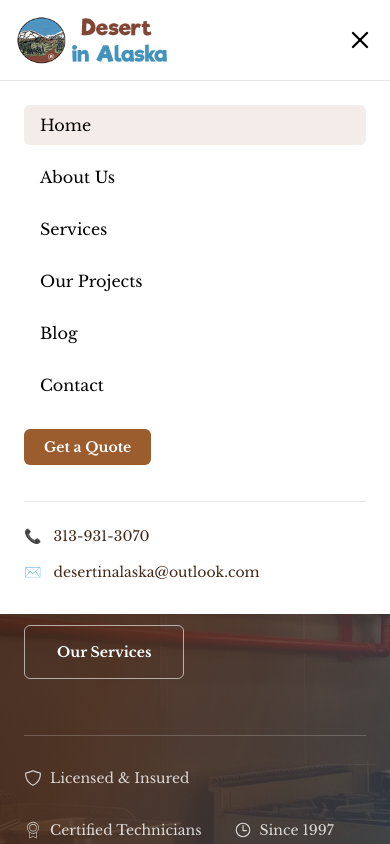
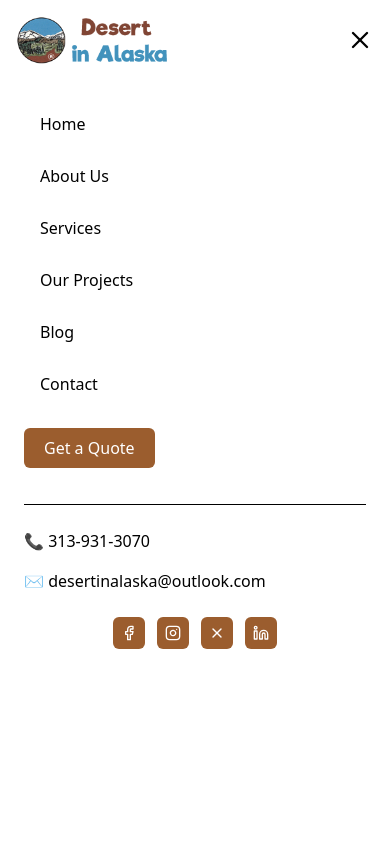
Before and after one commit to compumaxhosting/desert-in-alaska, a Next.js app: page / in a window 390 px wide. Both pictures are taken after a click on the button "Toggle menu". Shown: the top 844 px of the page. Built offline with nearby package versions, Linux system fonts and the light colour scheme.

Commit message:
Enhance Header component with social media links and improve mobile menu functionality

```diff
--- a/src/components/Header.tsx
+++ b/src/components/Header.tsx
@@ -2,9 +2,9 @@
 
 import Image from "next/image";
 import Link from "next/link";
-import { useState } from "react";
+import { useState, useEffect } from "react";
 import { usePathname } from "next/navigation";
-import { Menu, X } from "lucide-react";
+import { Menu, X, Facebook, Instagram, Linkedin } from "lucide-react";
 
 const navLinks = [
   { name: "Home", href: "/" },
@@ -21,11 +21,35 @@ export default function Header() {
 
   const isActive = (href: string) => pathname === href;
 
+  // 🔒 HARD SCROLL LOCK (WORKS ON ALL DEVICES)
+  useEffect(() => {
+    if (open) {
+      const scrollY = window.scrollY;
+
+      document.body.style.position = "fixed";
+      document.body.style.top = `-${scrollY}px`;
+      document.body.style.left = "0";
+      document.body.style.right = "0";
+      document.body.style.width = "100%";
+    } else {
+      const scrollY = document.body.style.top;
+
+      document.body.style.position = "";
+      document.body.style.top = "";
+      document.body.style.left = "";
+      document.body.style.right = "";
+      document.body.style.width = "";
+
+      if (scrollY) {
+        window.scrollTo(0, parseInt(scrollY || "0") * -1);
+      }
+    }
+  }, [open]);
+
   return (
     <header className="sticky top-0 z-50 w-full border-b border-black/10 bg-white">
       <div className="mx-auto max-w-7xl px-4">
         <div className="flex h-20 items-center justify-between">
-          {/* LOGO */}
           <Link href="/" className="flex items-center">
             <Image
               src="/logo.png"
@@ -36,19 +60,18 @@ export default function Header() {
             />
           </Link>
 
-          {/* DESKTOP NAV */}
+          {/* DESKTOP */}
           <nav className="hidden lg:flex items-center gap-2 font-serif">
             {navLinks.map((link) => (
               <Link
                 key={link.name}
                 href={link.href}
-                className={`px-4 py-2 text-sm font-extrabold rounded-md transition-colors
-                  ${
-                    isActive(link.href)
-                      ? "bg-[#86492D]/10 text-[#4195bd]"
-                      : "text-[#4195bd] hover:bg-[#86492D]/10"
-                  }
-                `}
+                className={`px-4 py-2 text-sm font-extrabold rounded-md
+                ${
+                  isActive(link.href)
+                    ? "bg-[#86492D]/10 text-[#4195bd]"
+                    : "text-[#4195bd] hover:bg-[#86492D]/10"
+                }`}
               >
                 {link.name}
               </Link>
@@ -56,15 +79,15 @@ export default function Header() {
 
             <Link
               href="/contact"
-              className="ml-4 rounded-md bg-[#9b5d2e] px-5 py-2 text-sm font-semibold text-white hover:bg-[#86522d] transition"
+              className="ml-4 rounded-md bg-[#9b5d2e] px-5 py-2 text-sm font-semibold text-white"
             >
               Get a Quote
             </Link>
           </nav>
 
-          {/* MOBILE BUTTON */}
+          {/* MOBILE BTN */}
           <button
-            className="lg:hidden font-serif"
+            className="lg:hidden"
             onClick={() => setOpen(!open)}
             aria-label="Toggle menu"
           >
@@ -74,23 +97,18 @@ export default function Header() {
       </div>
 
       {/* MOBILE MENU */}
-      {/* MOBILE MENU */}
       <div
-        className={`lg:hidden absolute left-0 top-20 w-full bg-white z-50
-    transition-all duration-300 ease-in-out
-    ${open ? "opacity-100 visible" : "opacity-0 invisible"}
-  `}
+        className={`lg:hidden fixed inset-0 top-20 bg-white z-9999 transition
+        ${open ? "opacity-100 visible" : "opacity-0 invisible"}`}
       >
-        <div className="border-t border-black/10 bg-white px-6 py-6 font-serif">
+        <div className="px-6 py-6 h-full overflow-y-auto">
           <div className="flex flex-col gap-3">
             {navLinks.map((link) => (
               <Link
                 key={link.name}
                 href={link.href}
                 onClick={() => setOpen(false)}
-                className={`rounded-md px-4 py-2 text-base font-medium transition-colors
-            ${isActive(link.href) ? "bg-[#86492D]/10" : "hover:bg-[#86492D]/10"}
-          `}
+                className="rounded-md px-4 py-2 hover:bg-[#86492D]/10"
               >
                 {link.name}
               </Link>
@@ -99,28 +117,58 @@ export default function Header() {
             <Link
               href="/contact"
               onClick={() => setOpen(false)}
-              className="mt-3 inline-flex w-fit rounded-md bg-[#9b5d2e] px-5 py-2 text-sm font-semibold text-white"
+              className="mt-3 w-fit rounded-md bg-[#9b5d2e] px-5 py-2 text-white"
             >
               Get a Quote
             </Link>
 
-            {/* CONTACT INFO */}
-            <div className="mt-6 border-t border-black/10 pt-4 text-sm text-[#432719]">
-              <a
-                href="tel:13139313070"
-                className="flex items-center gap-3 py-2"
-              >
-                <span className="font-medium">📞</span>
-                313-931-3070
+            {/* CONTACT */}
+            <div className="mt-6 border-t pt-4">
+              <a href="tel:13139313070" className="block py-2">
+                📞 313-931-3070
               </a>
 
               <a
                 href="mailto:desertinalaska@outlook.com"
-                className="flex items-center gap-3 py-2"
+                className="block py-2"
               >
-                <span className="font-medium">✉️</span>
-                desertinalaska@outlook.com
+                ✉️ desertinalaska@outlook.com
               </a>
+
+              {/* SOCIAL */}
+              <div className="mt-4 flex justify-center gap-3">
+                <a
+                  href="https://www.facebook.com/profile.php?id=100011518158716"
+                  target="_blank"
+                  className="bg-[#9b5d2e] p-2 rounded-md text-white"
+                >
+                  <Facebook size={16} />
+                </a>
+
+                <a
+                  href="https://www.instagram.com/desertinalaska/"
+                  target="_blank"
+                  className="bg-[#9b5d2e] p-2 rounded-md text-white"
+                >
+                  <Instagram size={16} />
+                </a>
+
+                <a
+                  href="https://x.com/desertinalaska1"
+                  target="_blank"
+                  className="bg-[#9b5d2e] p-2 rounded-md text-white"
+                >
+                  <X size={16} />
+                </a>
+
+                <a
+                  href="https://www.linkedin.com/in/desertinalaska/"
+                  target="_blank"
+                  className="bg-[#9b5d2e] p-2 rounded-md text-white"
+                >
+                  <Linkedin size={16} />
+                </a>
+              </div>
             </div>
           </div>
         </div>
```
